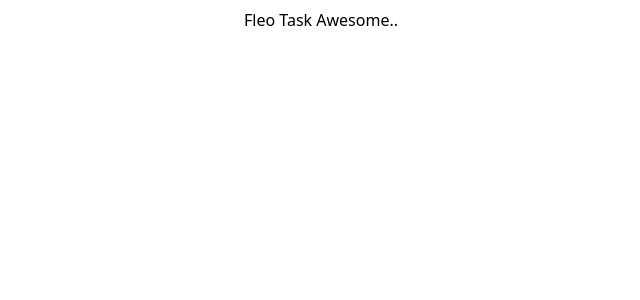
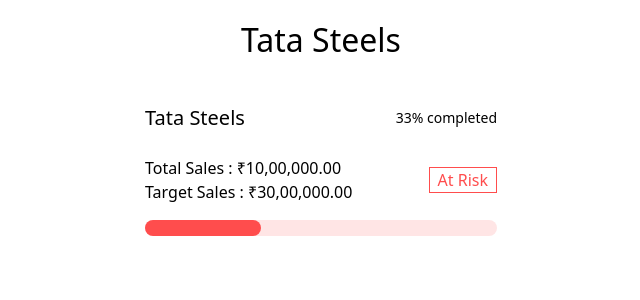
Before and after one commit to Sai-02/Fleo-Task, a React (Create React App) app: page / in a window 1280 px wide. Shown: the top 300 px of the page, without its empty margins (319-959 px from the left). Built offline with nearby package versions, Linux system fonts and the light colour scheme.

Commit message:
[feature] : Chart added

```diff
--- a/src/App.js
+++ b/src/App.js
@@ -1,5 +1,24 @@
+import { useEffect, useState } from "react";
+import Chart from "./components/Chart";
+import { obj } from "./data";
 function App() {
-  return <div className="text-center my-2">Fleo Task Awesome..</div>;
+  const [data, setData] = useState({});
+  useEffect(() => {
+    setData(obj);
+  }, []);
+  const isDataEmpty = (obj) => Object.keys(obj).length === 0;
+  return (
+    <div className="min-w-screen min-h-screen w-full h-full p-4">
+      <h1 className="text-center text-[2rem] mb-6">Tata Steels</h1>
+      {isDataEmpty(data) ? (
+        <>Loading.....</>
+      ) : (
+        <div className="flex justify-center">
+          <Chart data={data} isRoot={true} />
+        </div>
+      )}
+    </div>
+  );
 }
 
 export default App;
--- /dev/null
+++ b/src/components/Chart.js
@@ -0,0 +1,101 @@
+import React, { useEffect, useState } from "react";
+
+const Chart = ({ data, isRoot }) => {
+  const [expand, setExpand] = useState(false);
+  const [percent, setPercent] = useState(0);
+  useEffect(() => {
+    setPercent(getPerCent());
+  }, []);
+  const handleClick = () => {
+    setExpand(!expand);
+  };
+  const getPerCent = () => {
+    return parseInt((data.totalSales / data.expectedSales) * 100);
+  };
+  const formatMoney = (number) => {
+    return number.toLocaleString("en-IN", {
+      style: "currency",
+      currency: "INR",
+    });
+  };
+  const getLabel = () => {
+    if (percent <= 33) return "At Risk";
+    else if (percent <= 66) return "Off Track";
+    return "At Track";
+  };
+  const getLabelColor = () => {
+    if (percent <= 33) return "#ff4d4d";
+    else if (percent <= 66) return "#e5e600";
+    return "#94df3a";
+  };
+  const getProgressBarBackgroundColor = () => {
+    if (percent <= 33) return "#ffe5e5";
+    else if (percent <= 66) return "#ffffe5";
+    return "rgb(243, 251, 233)";
+  };
+  const getProgressBarColor = () => {
+    if (percent <= 33) return "#ff4d4d";
+    else if (percent <= 66) return "#ffff4d";
+    return "#94df3a";
+  };
+  return (
+    <div className="grid  gap-3">
+      <div className="w-96 justify-self-center">
+        {isRoot ? "" : <div className=""></div>}
+        <div
+          className="bg-[white] p-4 rounded cursor-pointer"
+          onClick={handleClick}
+        >
+          <div className="flex justify-between items-center mb-6">
+            <h1 className="text-xl">{data.name}</h1>
+            <p className="text-sm">{getPerCent()}% completed</p>
+          </div>
+          <div className="flex justify-between items-center">
+            <div className="">
+              <p className="">Total Sales : {formatMoney(data.totalSales)}</p>
+              <p className="">
+                Target Sales : {formatMoney(data.expectedSales)}
+              </p>
+            </div>
+            <div className="">
+              <div
+                className={` border  px-2 py`}
+                style={{
+                  color: getLabelColor(),
+                  borderColor: getLabelColor(),
+                }}
+              >
+                {getLabel()}
+              </div>
+            </div>
+          </div>
+          <div
+            className={` w-[23rem] h-[1rem] max-w-full rounded-xl mt-4`}
+            style={{
+              background: getProgressBarBackgroundColor(),
+            }}
+          >
+            <div
+              className={` h-[1rem] rounded-2xl `}
+              style={{
+                width: `${percent}%`,
+                background: getProgressBarColor(),
+              }}
+            ></div>
+          </div>
+        </div>
+      </div>
+      {expand ? (
+        <div className="flex gap-2">
+          {data.children.map((child, index) => {
+            return <Chart data={child} key={index} isRoot={false} />;
+          })}
+        </div>
+      ) : (
+        ""
+      )}
+    </div>
+  );
+};
+
+export default Chart;
```
